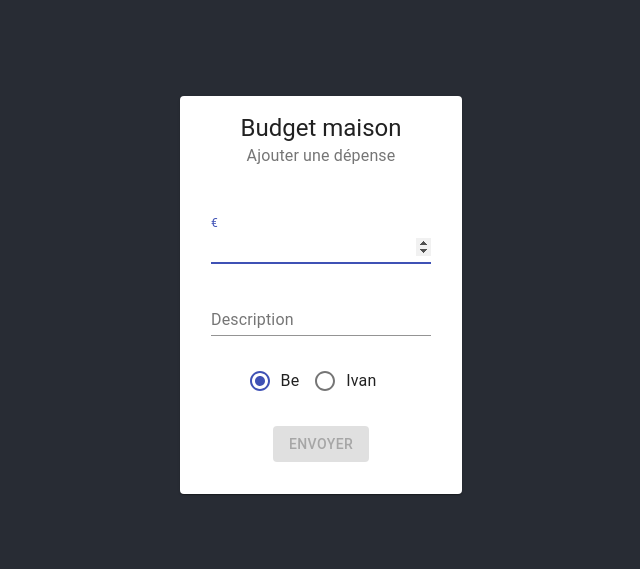
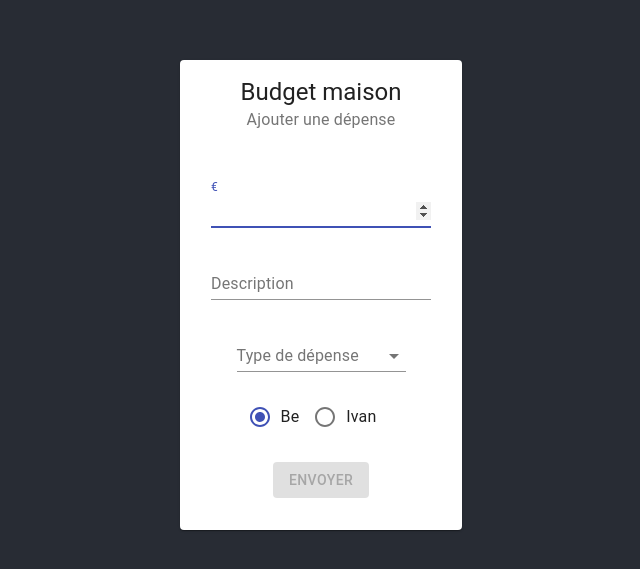
Before and after one commit to ivangorobenko/home-accounting, a React (Create React App) app: page /expensesform in a window 1280 px wide. Shown: the part 105-674 px from the top of the page, without its empty margins (319-959 px from the left). Built offline with nearby package versions, Linux system fonts and the light colour scheme.

Commit message:
ajoute de la category

```diff
--- a/src/components/Components.css
+++ b/src/components/Components.css
@@ -13,3 +13,11 @@
 .Card-custom{
     width: 250px;
 }
+
+.Category-form-control{
+    margin-top: 16px !important;
+    margin-bottom: 8px !important;
+    min-width: 169px !important;
+    text-align: left;
+
+}
--- a/src/components/ExpensesForm.js
+++ b/src/components/ExpensesForm.js
@@ -10,6 +10,10 @@ import RadioGroup from "@material-ui/core/RadioGroup";
 import FormControlLabel from "@material-ui/core/FormControlLabel";
 import Radio from "@material-ui/core/Radio";
 import CardHeader from "@material-ui/core/CardHeader";
+import FormControl from "@material-ui/core/FormControl";
+import InputLabel from "@material-ui/core/InputLabel";
+import Select from "@material-ui/core/Select";
+import MenuItem from "@material-ui/core/MenuItem";
 
 
 class ExpensesForm extends Component{
@@ -20,6 +24,7 @@ class ExpensesForm extends Component{
             amount:'',
             description:'',
             payer:'Be',
+            category: '',
             open: false,
             submitButtonDisabled: true,
             snackBarMessage:'',
@@ -43,6 +48,13 @@ class ExpensesForm extends Component{
         });
         this.validateForm();
     }
+    handleChangeSpecificPayer = event => {
+        this.setState({
+            category: event.target.value
+        });
+        this.validateForm();
+    }
+
 
     handleSubmit(){
         this.toggleSubmit();
@@ -56,7 +68,8 @@ class ExpensesForm extends Component{
             body : JSON.stringify ({
                 "amount" : this.state.amount,
                 "description" : this.state.description,
-                "payer" : this.state.payer
+                "payer" : this.state.payer,
+                "category": this.state.category
             })
         }).then(
             (response) => {
@@ -73,10 +86,12 @@ class ExpensesForm extends Component{
     emptyForm = event => {
         this.setState({
             amount: '',
-            description: ''
+            description: '',
+            category: ''
         });
         document.getElementById('amount').value='';
         document.getElementById('description').value='';
+        document.getElementById('category').value='';
     }
     handleLoginResponse(response){
         if (response.ok) {
@@ -96,7 +111,7 @@ class ExpensesForm extends Component{
     }
 
     validateForm() {
-        if (this.state.amount.length > 0 && this.state.description.length > 0 && this.state.description.length>0)
+        if (this.state.amount.length > 0 && this.state.description.length > 0 && this.state.category.length>0)
         {
             this.setState({
                 submitButtonDisabled: false
@@ -117,12 +132,36 @@ class ExpensesForm extends Component{
                 <CardHeader className="Card-custom" title="Budget maison"
                 subheader="Ajouter une dépense"/>
                 <CardContent  className="Card-custom">
-                    <TextField type="number" id='amount' autoComplete="off" label="€" margin="normal" autoFocus onChange={this.handleChangeGeneral}/> <br/>
-                    <TextField id='description'
-                               label="Description" autoComplete="off"  margin="normal" onChange={this.handleChangeGeneral}/><br/>
-                    <RadioGroup
-                        aria-label="payer"
-                        id="payer"
+                    <TextField
+                        type="number"
+                        id='amount'
+                        autoComplete="off"
+                        label="€"
+                        margin="normal"
+                        autoFocus
+                        onChange={this.handleChangeGeneral}/> <br/>
+                    <TextField
+                        id='description'
+                        label="Description"
+                        autoComplete="off"
+                        margin="normal"
+                        onChange={this.handleChangeGeneral}/><br/>
+                    <FormControl spacing={2} className="Category-form-control">
+                        <InputLabel htmlFor="category">Type de dépense</InputLabel>
+                        <Select
+                            value={this.state.category}
+                            onChange={this.handleChangeSpecificPayer}
+                            inputProps={{
+                                name: 'category',
+                                id: 'category',
+                            }}
+                        >
+                            <MenuItem value={"Alimentation"}>Alimentation</MenuItem>
+                            <MenuItem value={"Voyages"}>Voyages</MenuItem>
+                            <MenuItem value={"Divers"}>Divers</MenuItem>
+                        </Select>
+                    </FormControl>
+                    <RadioGroup aria-label="payer" id="payer"
                         name="payer"
                         value={this.state.payer}
                         onChange={this.handleChangeSpecificPayer}
```
